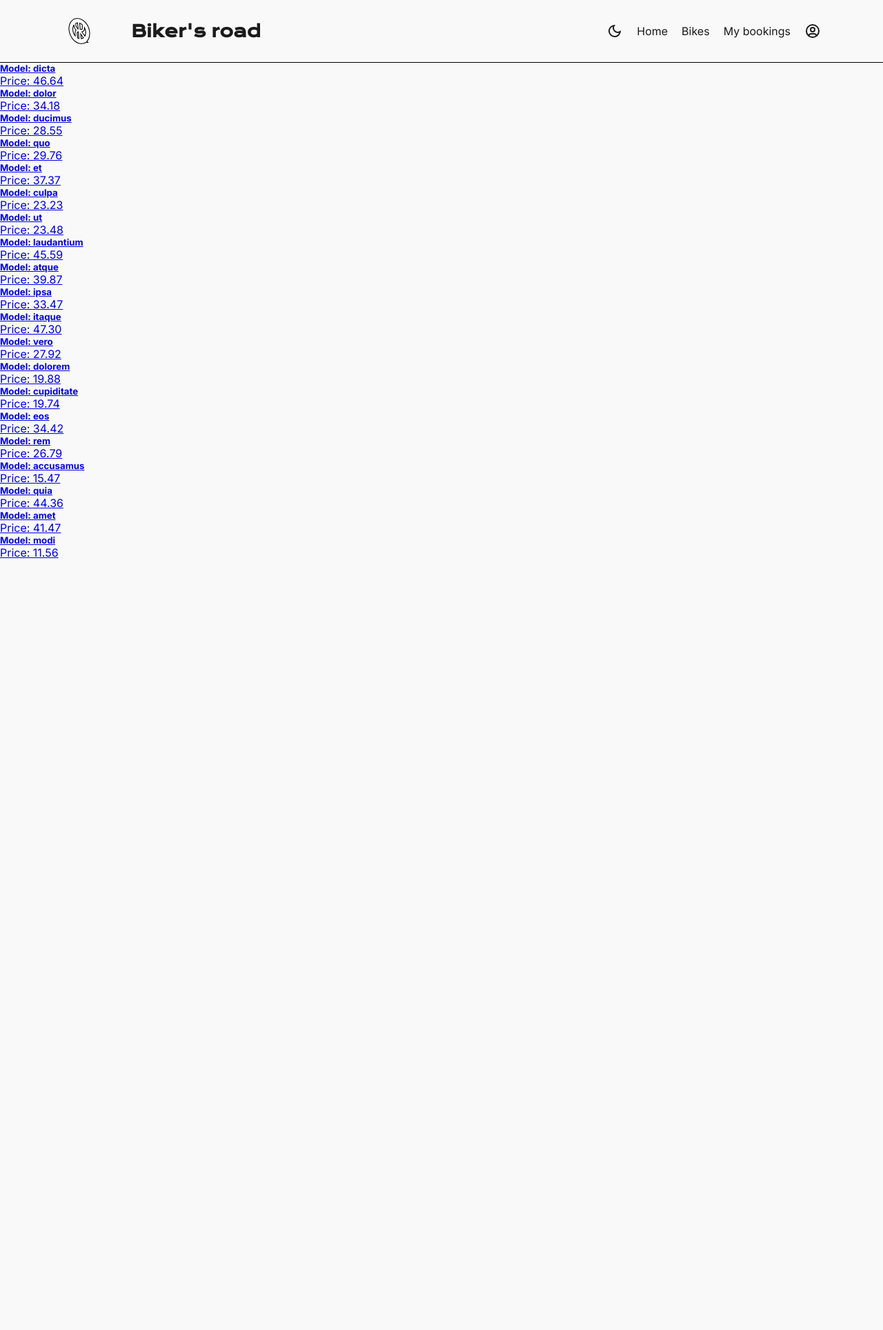
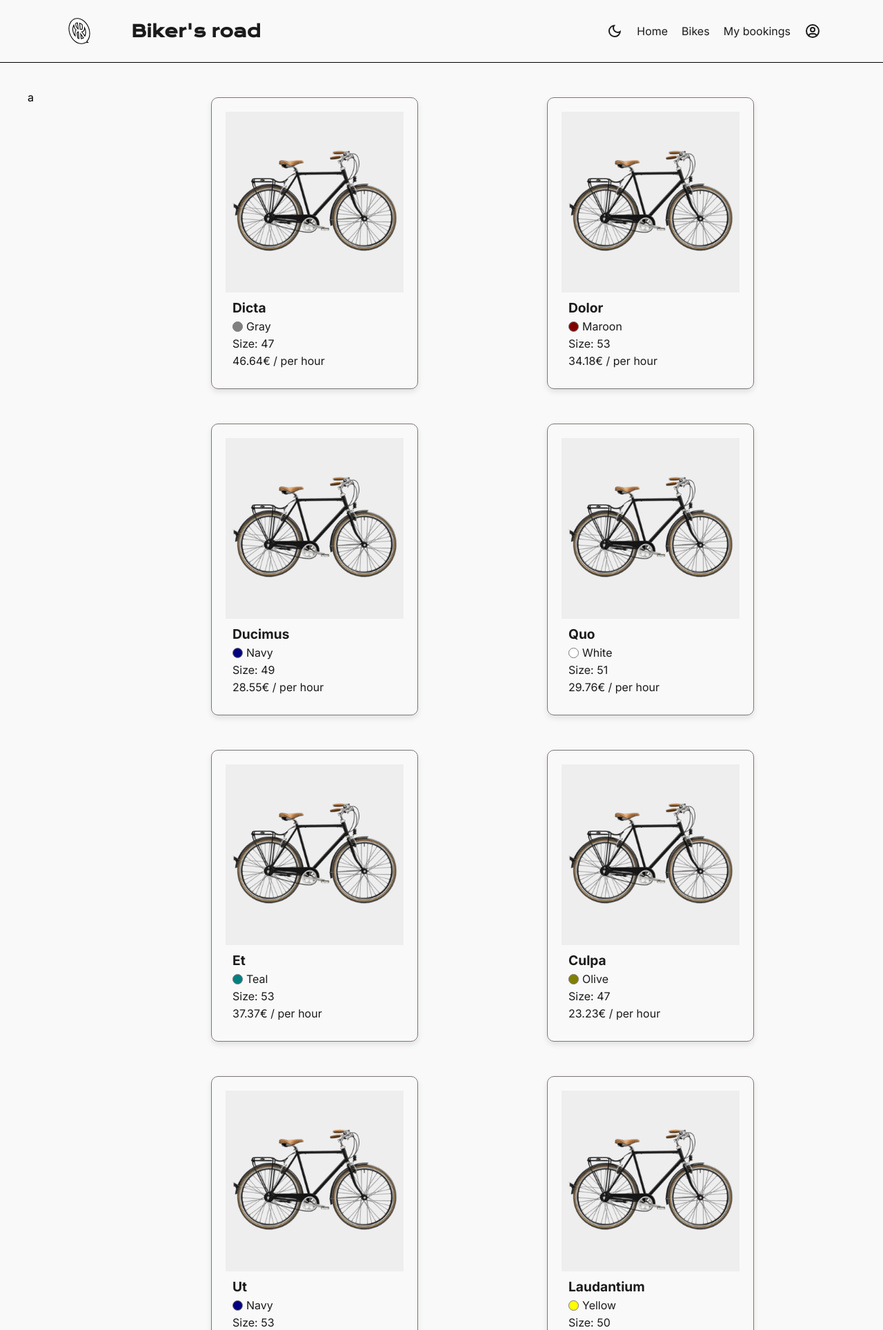
Before and after one commit to JanitzPlaiaundi/reserva-de-bicicletas-janitz-de-paz, a Laravel app: page /bikes in a window 1280 px wide. Shown: the top 1928 px of the page at 69% size. Before the commit the page ends 809 px from the top, so only its background shows below. Run offline with Laravel 12, Linux system fonts and the light colour scheme; data comes from the database, SQL or seed files in the repository; style sheets or scripts are compiled from the project's sources.

Commit message:
refactor: enhance bike catalog with new components and styles, update language files

```diff
--- a/lang/en.json
+++ b/lang/en.json
@@ -9,5 +9,7 @@
   "tid_landing_title": "Rent More Than A Bike",
   "tid_landing_description": "Your best route. The perfect trail. Connecting with the terrain, linking one curve to another and feeling the bike as an extension of your body.",
   "tid_landing_primary_btn": "Discover The Catalog",
-  "tid_landing_secondary_btn": "Bookings"
+  "tid_landing_secondary_btn": "Bookings",
+  "pid_per_hour": "per hour",
+  "pid_size": "Size"
 }
--- a/lang/es.json
+++ b/lang/es.json
@@ -9,5 +9,7 @@
   "tid_landing_title": "Alquila Más Que Una Bici",
   "tid_landing_description": "Tu mejor ruta. El sendero perfecto. Conectando con el terreno, enlazando una curva con otra y sintiendo la bicicleta como una extensión de tu cuerpo.",
   "tid_landing_primary_btn": "Descubre El Catalogo",
-  "tid_landing_secondary_btn": "Mis Reservas"
+  "tid_landing_secondary_btn": "Mis Reservas",
+  "pid_per_hour": "por hora",
+  "pid_size": "Talla"
 }
--- a/resources/css/app.css
+++ b/resources/css/app.css
@@ -2,7 +2,9 @@
 @import "./layout/header.css";
 @import "./theme/dark.css";
 @import "./theme/light.css";
-@import "./landing-page.css";
+@import "./pages/landing-page.css";
+@import "./pages/bikes-index.css";
+@import "./components/bikes-card.css";
 
 :root {
     --logo-font: 'Krona One', sans-serif;
--- /dev/null
+++ b/resources/css/components/bikes-card.css
@@ -0,0 +1,54 @@
+.bikes__card {
+    display: flex;
+    flex-direction: column;
+    align-items: center;
+    justify-content: center;
+    width: 300px;
+    padding: 20px;
+    margin: 10px;
+    border: 1px solid var(--md-sys-color-outline);
+    border-radius: 10px;
+    box-shadow: 0 4px 8px rgba(0, 0,
+    0, 0.1);
+    color: var(--md-sys-color-on-surface);
+    text-decoration: none;
+}
+
+.card-img{
+    width: 100%;
+    height: auto;
+    object-fit: cover;
+}
+
+.bikes__card__image {
+    background-color: var(--md-sys-color-surface-container);
+}
+.bikes__card__colour__container{
+    display: flex;
+    align-items: center;
+    gap: 5px;
+}
+.bikes__card__colour__preview{
+    width: 15px;
+    height: 15px;
+    border-radius: 50%;
+    border: 1px solid var(--md-sys-color-outline);
+}
+
+.bikes__card__colour__text{
+    text-transform: capitalize;
+}
+
+.bikes__card__details{
+    display: flex;
+    flex-direction: column;
+    width: 100%;
+    padding: 10px;
+    gap: 5px;
+}
+
+.bikes__card__model{
+    font-size: 1.2rem;
+    font-weight: bold;
+    text-transform: capitalize;
+}
--- /dev/null
+++ b/resources/css/pages/bikes-index.css
@@ -0,0 +1,16 @@
+.bikes__container__wrapper{
+    display: flex;
+    justify-content: center;
+    padding: 40px;
+}
+
+.bikes__container{
+    display: grid;
+    grid-template-columns: repeat(auto-fill, minmax(300px, 1fr));
+    gap: 30px;
+    flex: 1;
+}
+
+.bikes__filters{
+    width: 20vw;
+}
--- a/resources/views/bikes/index.blade.php
+++ b/resources/views/bikes/index.blade.php
@@ -3,18 +3,14 @@
 @section('title', __('tid_bikes'))
 
 @section('content')
-    <div class="">
-        @forelse ($bikes as $bike)
-            <a href="{{ route('bikes.show', $bike->id) }}">
-                <article class="">
-                    <div class="">
-                        <h5 class="">Model: {{ $bike->model }}</h5>
-                        <p class="">Price: {{ $bike->price_per_hour }}</p>
-                    </div>
-                </article>
-            </a>
-        @empty
-            <p>No hay bicis disponibles.</p>
-        @endforelse
+    <div class="bikes__container__wrapper">
+        <section class="bikes__filters">a</section>
+        <section class="bikes__container">
+            @forelse ($bikes as $bike)
+                <x-bike-card :bike="$bike" />
+            @empty
+                <p>No hay bicis disponibles.</p>
+            @endforelse
+        </section>
     </div>
 @endsection
--- /dev/null
+++ b/resources/views/components/bike-card.blade.php
@@ -0,0 +1,16 @@
+@props(['bike'])
+
+<a href="{{ route('bikes.show', $bike->id) }}" class="bikes__card">
+    <div class="bikes__card__image">
+        <img class="card-img" src="/images/bikes/prueba/prueba.png" alt="{{ $bike->model }}">
+    </div>
+    <div class="bikes__card__details">
+        <h2 class="bikes__card__model">{{ $bike->model }}</h2>
+        <div class="bikes__card__colour__container">
+            <div class="bikes__card__colour__preview" style="background-color: {{ $bike->colour }};"></div>
+            <p class="bikes__card__colour__text">{{ $bike->colour }}</p>
+        </div>
+        <p class="bikes__card__size">{{ __('pid_size') }}: {{ $bike->size }}</p>
+        <p class="bikes__card__price">{{ $bike->price_per_hour }}€ / {{ __('pid_per_hour') }}</p>
+    </div>
+</a>
```
Also changed, not shown: public/images/bikes/prueba/prueba.png (added), resources/css/pages/landing-page.css (renamed from resources/css/landing-page.css).
